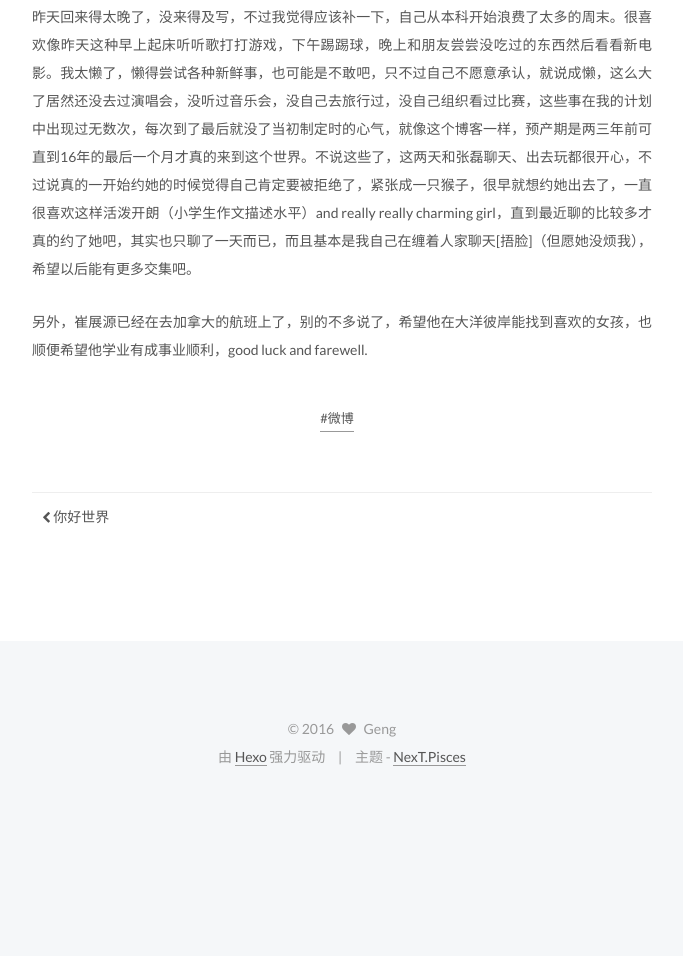
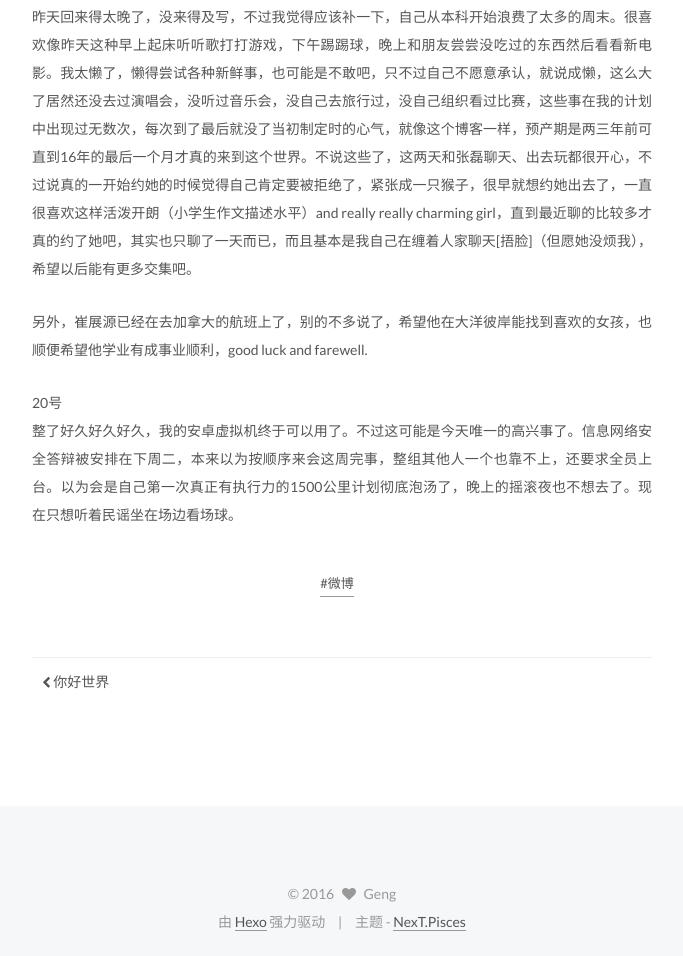
Before and after one commit to vzgh/mysite.github.io, a plain HTML site: page 2016/12/13/微博/index.html in a window 1280 px wide. Shown: the part 1086-2042 px from the top of the page, without its empty margins (428-1111 px from the left). Before the commit the page ends 1877 px from the top, so only its background shows below. Drawn offline with Linux system fonts and the light colour scheme.

Commit message:
Site updated: 2016-12-20 15:38:41

```diff
--- a/2016/12/13/微博/index.html
+++ b/2016/12/13/微博/index.html
@@ -91,7 +91,7 @@
 <meta property="og:site_name" content="我在保卫处">
 <meta property="og:description" content="很多时候想记录一下生活，又写不出什么长篇大论，所以，点滴都放在这里了，记录一下平凡生活中不平凡的事">
 <meta property="og:image" content="http://yoursite.com/images/dujiangyan.jpg">
-<meta property="og:updated_time" content="2016-12-19T03:11:49.353Z">
+<meta property="og:updated_time" content="2016-12-20T07:37:34.566Z">
 <meta name="twitter:card" content="summary">
 <meta name="twitter:title" content="GH的日常">
 <meta name="twitter:description" content="很多时候想记录一下生活，又写不出什么长篇大论，所以，点滴都放在这里了，记录一下平凡生活中不平凡的事">
@@ -279,6 +279,7 @@
 <p>18日<br>想了想还是不用字母代替名字了，毕竟现在加上我只有3个人知道这个博客。。。</p>
 <p>昨天回来得太晚了，没来得及写，不过我觉得应该补一下，自己从本科开始浪费了太多的周末。很喜欢像昨天这种早上起床听听歌打打游戏，下午踢踢球，晚上和朋友尝尝没吃过的东西然后看看新电影。我太懒了，懒得尝试各种新鲜事，也可能是不敢吧，只不过自己不愿意承认，就说成懒，这么大了居然还没去过演唱会，没听过音乐会，没自己去旅行过，没自己组织看过比赛，这些事在我的计划中出现过无数次，每次到了最后就没了当初制定时的心气，就像这个博客一样，预产期是两三年前可直到16年的最后一个月才真的来到这个世界。不说这些了，这两天和张磊聊天、出去玩都很开心，不过说真的一开始约她的时候觉得自己肯定要被拒绝了，紧张成一只猴子，很早就想约她出去了，一直很喜欢这样活泼开朗（小学生作文描述水平）and really really charming girl，直到最近聊的比较多才真的约了她吧，其实也只聊了一天而已，而且基本是我自己在缠着人家聊天[捂脸]（但愿她没烦我），希望以后能有更多交集吧。</p>
 <p>另外，崔展源已经在去加拿大的航班上了，别的不多说了，希望他在大洋彼岸能找到喜欢的女孩，也顺便希望他学业有成事业顺利，good luck and farewell.</p>
+<p>20号<br>整了好久好久好久，我的安卓虚拟机终于可以用了。不过这可能是今天唯一的高兴事了。信息网络安全答辩被安排在下周二，本来以为按顺序来会这周完事，整组其他人一个也靠不上，还要求全员上台。以为会是自己第一次真正有执行力的1500公里计划彻底泡汤了，晚上的摇滚夜也不想去了。现在只想听着民谣坐在场边看场球。</p>
 
 
     </div>
```
